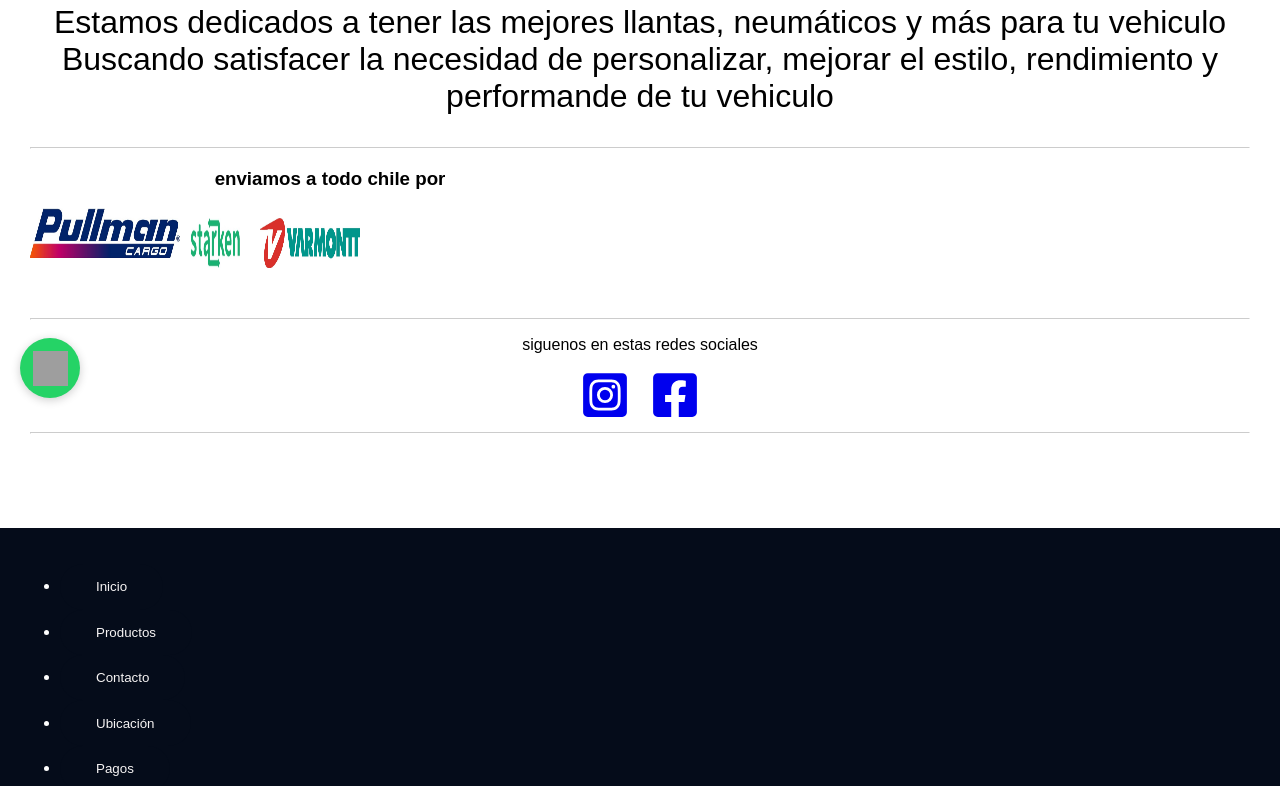
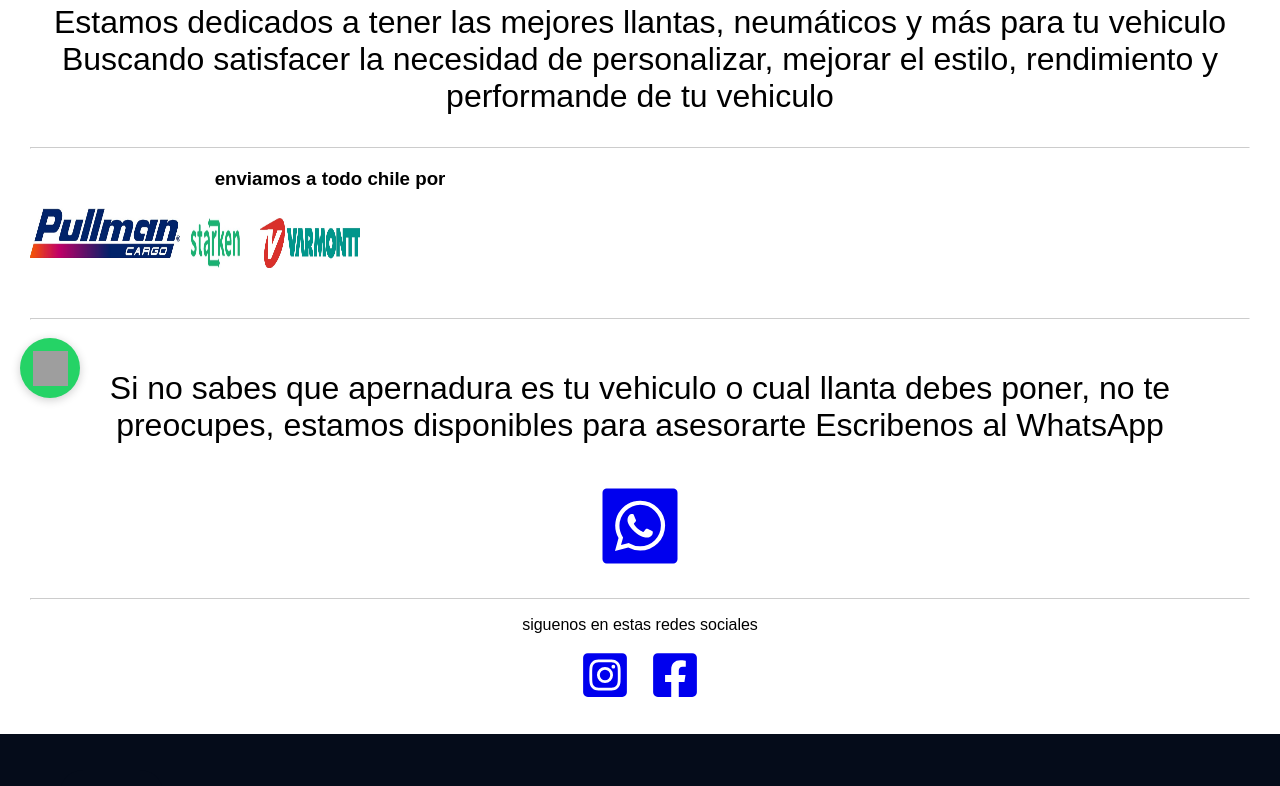
Before and after one commit to sebastianamor/paguina-import, a React (Create React App) app: page / in a window 1280 px wide. Shown: the part 382-1168 px from the top of the page. Built offline with nearby package versions, Linux system fonts and the light colour scheme; grey boxes are pictures that could not be loaded.

Commit message:
finish ?

```diff
--- a/src/Home.js
+++ b/src/Home.js
@@ -5,6 +5,7 @@ import starkken from './imagenes/STARKKEN.jpg';
 import vermontt from './imagenes/varmontt.jpg'
 import { FaInstagramSquare } from "react-icons/fa";
 import { FaFacebookSquare } from "react-icons/fa";
+import { BiLogoWhatsappSquare } from "react-icons/bi";
 
 
 function Home() {
@@ -28,6 +29,18 @@ function Home() {
           <div className="home-text"></div>
           </div>
           <hr></hr>
+          <div className="home">
+
+        <div className="iniciopag">
+          <div className="inicio" ></div>
+          <p>
+          Si no sabes que apernadura es tu vehiculo o cual llanta debes poner, no te preocupes, estamos  disponibles para asesorarte
+          Escribenos al WhatsApp
+          </p>
+          </div>
+          <a aria-label="Chat on WhatsApp" href="https://wa.me/56976923044 "> <BiLogoWhatsappSquare  className="firma"  size={100}   />  </a>
+          </div>
+          <hr></hr>
           <div className="home-r">
         <div className="home-text"></div>
           <p>siguenos en estas redes sociales </p>
@@ -36,15 +49,7 @@ function Home() {
           <a href="https://www.facebook.com/jmvimports/" target="_blank" rel="noopener noreferrer" className="firmaf" >
        <FaFacebookSquare icon={<FaFacebookSquare />}  className="firma"  size={50} /></a>
           </div>
-          <hr></hr>
-          <div className="home-item">
 
-        <div className="home-text">
-          <div className="inicio" ></div>
-          <p>
-          </p>
-          </div>
-          </div>
     </section>
   );
 }
--- a/src/Services.js
+++ b/src/Services.js
@@ -74,6 +74,7 @@ function Services() {
   <img src={otr3}/>
   <img src={otr4}/>
   <img src={otr5}/>
+
        </div></a>
         </p>;
       default:
```
